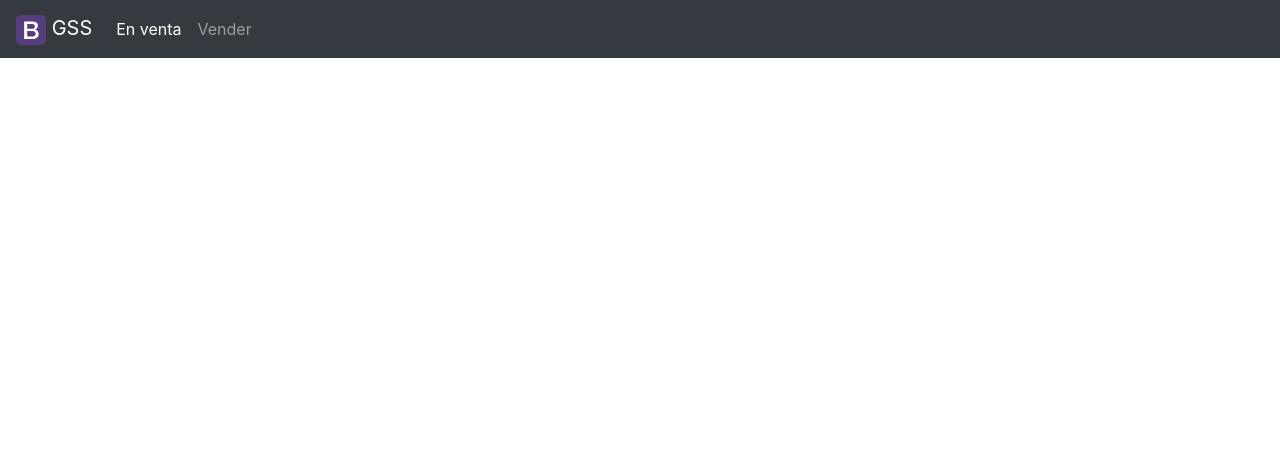
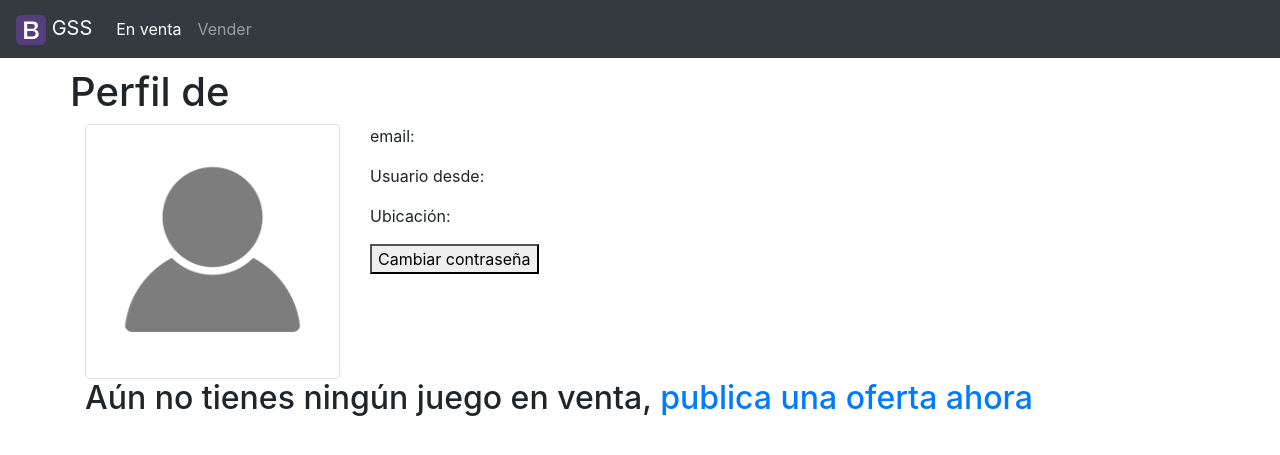
Before and after one commit to gon64/symfobgs, a Symfony app: template templates/user/profile.html.twig in a window 1280 px wide. Shown: the top 455 px of the page. Run offline with Twig, Linux system fonts and the light colour scheme; the template is opened without the code that fills it, so the values that code supplies are empty; style sheets or scripts are compiled from the project's sources; some libraries are stand-ins or nearby versions.

Commit message:
comenzamos perfil de usuario, agregamos juegos en venta

```diff
--- a/src/Controller/UserController.php
+++ b/src/Controller/UserController.php
@@ -17,11 +17,9 @@ class UserController extends Controller
         } else {
 
             $usuario = $this->getDoctrine()->getRepository('App\Entity\Usuario')->findOneBy(['usuario' => $username]);
+
             return $this->render('user/profile.html.twig', [
-                'controller_name' => 'UserController',
-                array(
                     'usuario' => $usuario
-                )
             ]);
         }
     }
--- a/templates/offer/lista.html.twig
+++ b/templates/offer/lista.html.twig
@@ -8,6 +8,7 @@
                     <div class="card-body">
                         <h3 class="card-title">{{ oferta.juego.titulo }} <span class="badge badge-success">{{ oferta.precio }} €</span> </h3>
                         <p class="card-text">{{ oferta.getComentario[:50] ~ '...' }}</p>
+                        <p class="card-text small">Publicado el {{ oferta.getFechaCreacion|date('d-m-Y')}} </p>
                         <a href="/user/{{ oferta.usuario.usuario }}" class="btn btn-primary">Contactar con {{ oferta.usuario.usuario }}</a>
                     </div>
                 </div>
--- a/templates/user/profile.html.twig
+++ b/templates/user/profile.html.twig
@@ -2,13 +2,38 @@
 {% block body %}
     <div class="container">
         <div class="row">
+            <h1>Perfil de {{ usuario.username }}</h1>
+        </div>
+        <div class="row">
             <div class="col col-md-3">
                 <!-- foto -->
-            </col>
+                <img src="{{ asset('img/blank-profile.png') }}" class="img-thumbnail"></img>
+            </div>
             <div class="col col-md-9">
                 <!-- info -->
-            </col>
+                <p>email:
+                <p>Usuario desde:
+                <p>Ubicación:
+                <p><button>Cambiar contraseña</button>
+            </div>
         </div>
+        {% if usuario.getOfertas is empty %}
+            <div class="row">
+                <div class="col col-12">
+                    <h2>Aún no tienes ningún juego en venta, <a href="/juego/nuevo">publica una oferta ahora</a> </h2>
+                </div>
+            </div>
+        {% else %}
+            <div class="row">
+                <div class="col col-12">
+                    <h2>En venta: </h2>
+                </div>
+            </div>
+            {% for oferta in usuario.getOfertas %}
+                {% include 'user/selling.html.twig' %}
+            {% endfor %}
+        {% endif %}
+
     </div>
 
 {% endblock %}
```
Also changed, not shown: templates/user/selling.html.twig (added, +9 -0 lines), assets/img/blank-profile.png (added), 1 other file.
